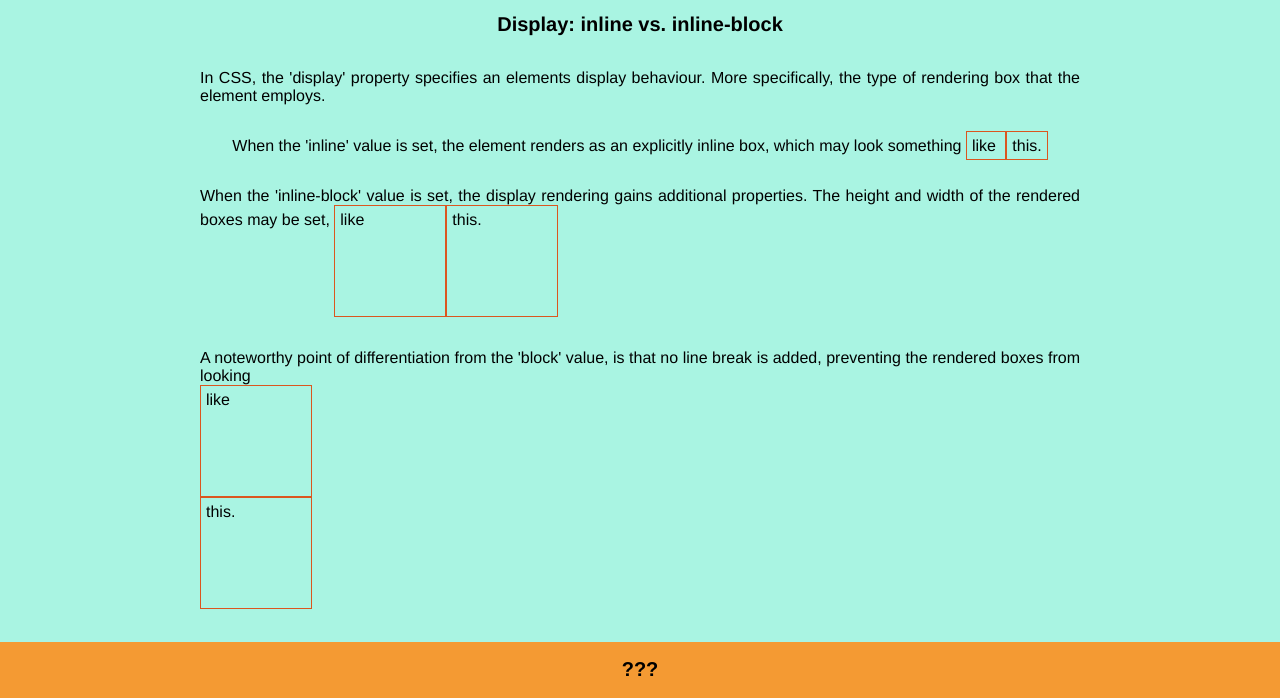
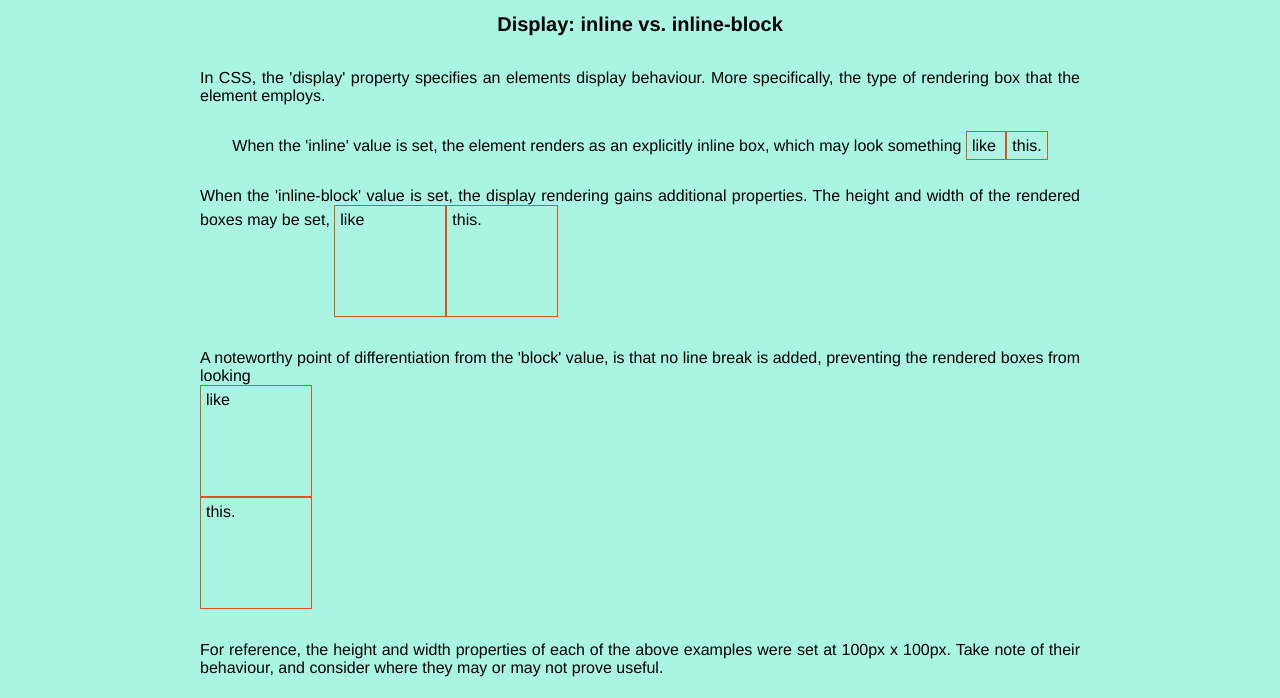
Before and after one commit to oranmornz/oranmornz.github.io, a plain HTML site: page blog/html-css.html in a window 1280 px wide. Shown: the part 102-800 px from the top of the page. Drawn offline with Linux system fonts and the light colour scheme.

Commit message:
Footer commented out

```diff
--- a/blog/html-css.html
+++ b/blog/html-css.html
@@ -55,8 +55,8 @@
         <p>A noteworthy point of differentiation from the 'block' value, is that no line break is added, preventing the rendered boxes from looking <span class="c">like</span><span class="c">this.</span></p>
         <p>For reference, the height and width properties of each of the above examples were set at 100px x 100px. Take note of their behaviour, and consider where they may or may not prove useful.</p>
     </div>
-    <div id="footer">
+    <!--<div id="footer">
         <h2>???</h2>
-    </div>
+    </div>-->
   </body>
 </html>
```
Also changed, not shown: blog/te-houtaewa-template.html (+2 -2 lines), index.html (+2 -2 lines).
